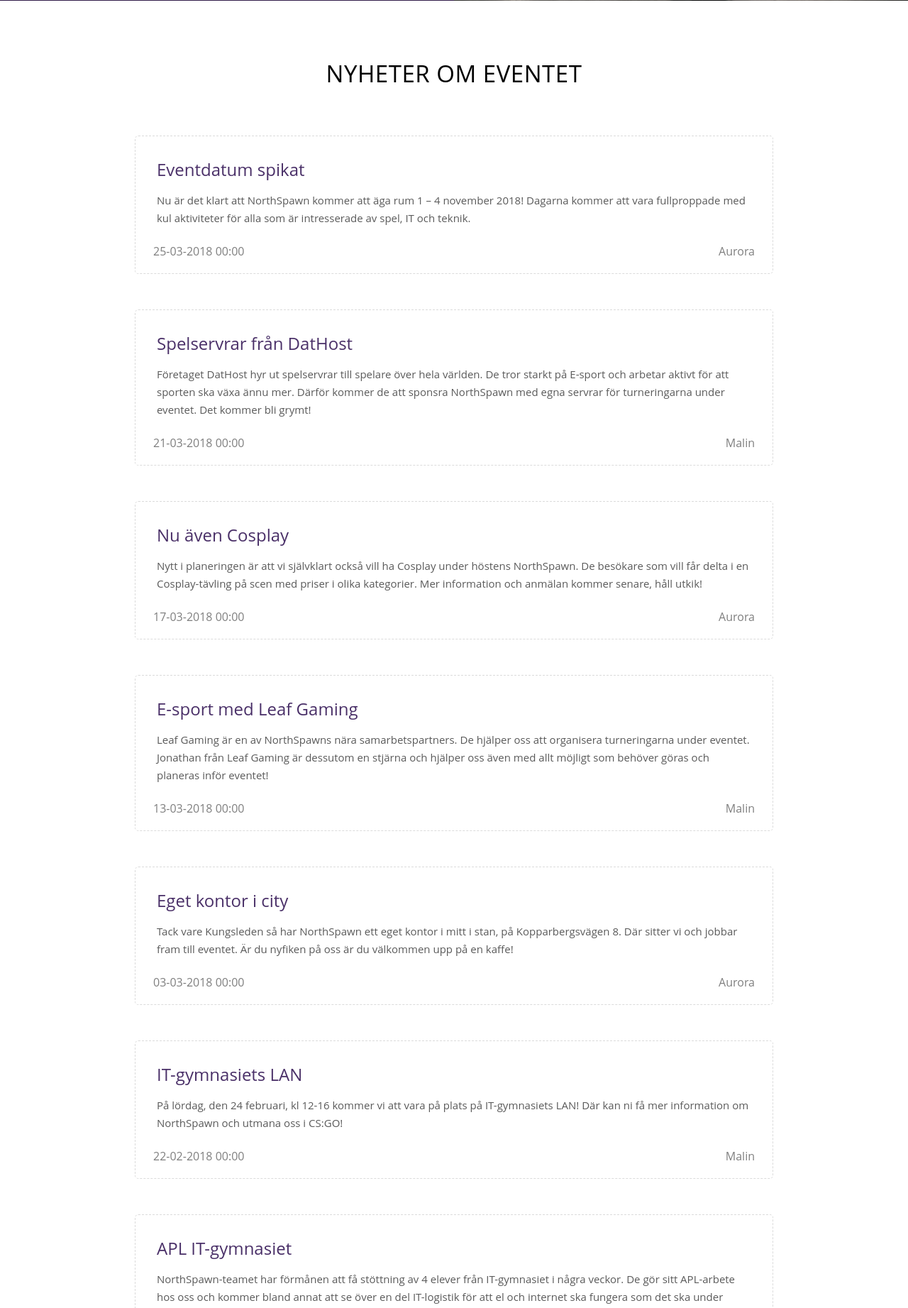
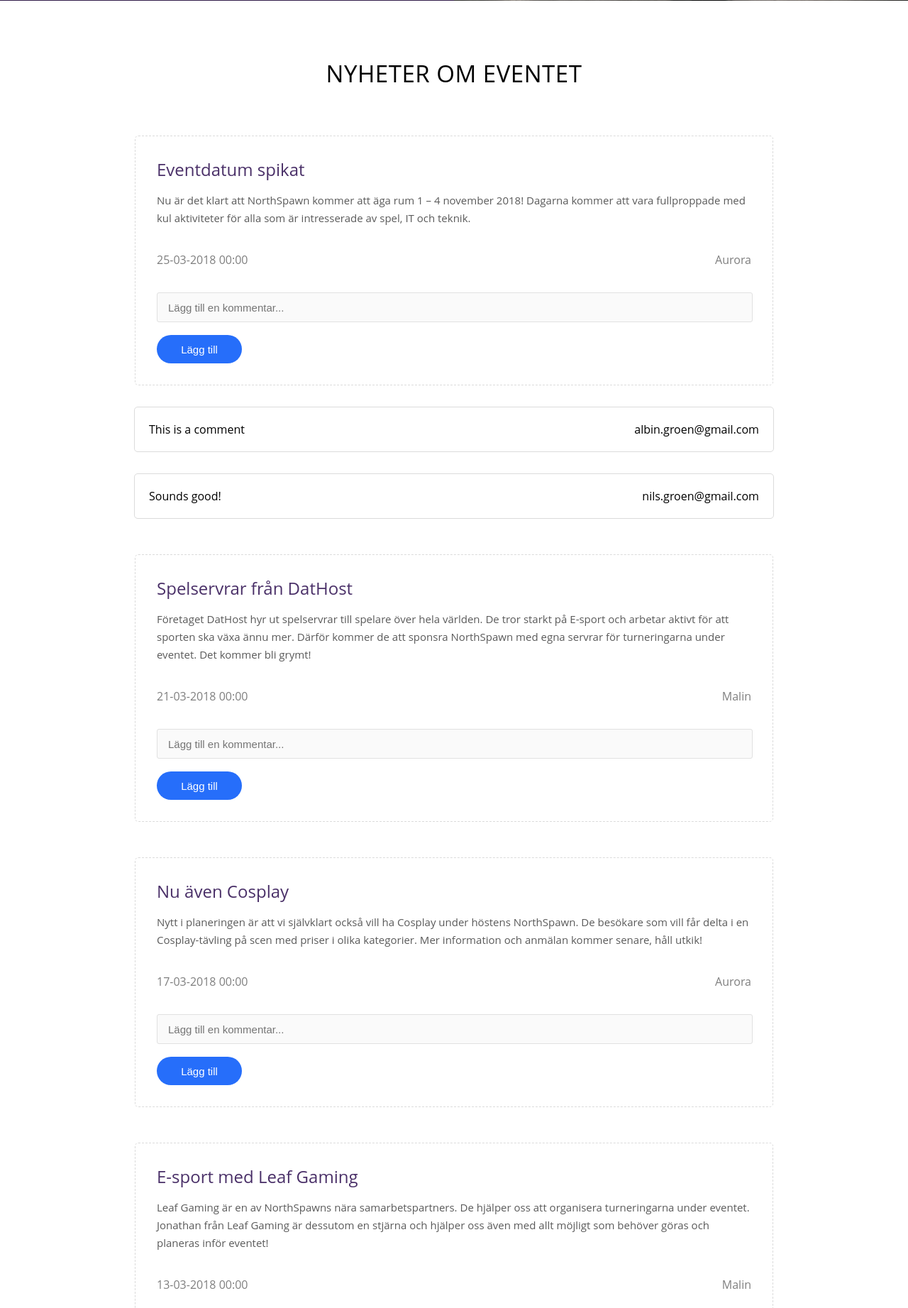
Before and after one commit to albingroen/Northspawn, a PHP site: page / in a window 1280 px wide. Shown: the part 2408-4251 px from the top of the page at 71% size. Run offline with PHP 8.4, Linux system fonts and the light colour scheme; data comes from the database, SQL or seed files in the repository; both versions use the stored data as it was after the commit; some libraries are stand-ins or nearby versions.

Commit message:
Comments
Added functionalities for comments now.

```diff
--- a/index.php
+++ b/index.php
@@ -135,13 +135,14 @@
         width: calc(100% - 60px);
         height: 200px;
         padding: 30px;
+        padding-top: 20px;
         display: flex;
         color: white;
         flex-direction: column;
         border-radius: 5px 5px 0px 0px;
       }
       #logo {
-        width: 110px;
+        width: 120px;
       }
       #chatWindow header h2 {
         font-size: 30px;
--- a/landing.php
+++ b/landing.php
@@ -1,6 +1,19 @@
 <?php
   $news = $db->prepare("SELECT * FROM newsItems");
   $news->execute();
+
+  $comments = $db->prepare("SELECT * FROM comments NATURAL JOIN newsItems");
+  $comments->execute();
+
+  // Adding a comment to a post
+  if(!empty($_POST['comment'])){
+    $comment = htmlspecialchars($_POST['comment']);
+    $newsId = $_POST['newsId'];
+    $commentAuthor = $_SESSION['user'];
+
+    $addComment = $db->prepare("INSERT INTO comments (comment_text, comment_author, news_id ) VALUES ('{$comment}', '{$commentAuthor}', {$newsId})");
+    $addComment->execute();
+  }
 ?>
 
 <div class="content">
@@ -66,8 +79,16 @@ COOKIES;
             <h4>{$newsItem['date']}</h4>
             <h4>{$newsItem['author']}</h4>
           </div>
+          <form method="POST">
+            <input placeholder="Lägg till en kommentar..." type="text" name="comment" >
+            <input type="hidden" name="newsId" value={$newsItem['news_id']}>
+            <button>Lägg till</button>
+          </form>
         </div>
 NEWSITEM;
+        while($comment = $comments->fetch()) {
+          echo "<div class=comment><p>{$comment['comment_text']}</p><p>{$comment['comment_author']}</p></div>";
+        }
       }
 
     ?>
--- a/styles/landing/style.css
+++ b/styles/landing/style.css
@@ -292,14 +292,57 @@ section .left p {
 }
 
 .newsFeed .newsItem .bottom {
-  position: absolute;
-  left: 25px;
-  right: 25px;
-  bottom: 20px;
   opacity: 0.5;
   display: flex;
   flex-direction: row;
   justify-content: space-between;
   align-items: center;
 }
+
+.newsFeed .newsItem form {
+  margin-top: 35px;
+}
+
+.newsFeed .newsItem form input {
+  height: 40px;
+  padding-left: 15px;
+  padding-right: 15px;
+  width: calc(100% - 30px);
+  background: #FAFAFA;
+  border-radius: 3px;
+  border: 1px solid #E1E1E1;
+  font-size: 15px;
+  transition: .2s ease-out 0s;
+}
+
+.newsFeed .newsItem form input:focus {
+  outline: none;
+  background: #f2efef;
+  transition: .2s ease-out 0s;
+}
+
+.newsFeed .newsItem form button {
+  height: 40px;
+  width: 120px;
+  padding-left: 15px;
+  padding-right: 15px;
+  margin-top: 18px;
+  background: #266EFA;
+  color: white;
+  border-radius: 50px;
+  border: none;
+  font-size: 15px;
+  cursor: pointer;
+}
+
+.comment {
+  width: calc(100% - 40px);
+  border-radius: 5px;
+  margin-top: 30px;
+  padding: 20px;
+  display: flex;
+  border: 1px solid #dbdbdb;
+  justify-content: space-between;
+  flex-direction: row;
+}
 /*# sourceMappingURL=style.css.map */
```
Also changed, not shown: styles/landing/style.scss (+43 -23 lines), Northspawn.db, 1 other file.
